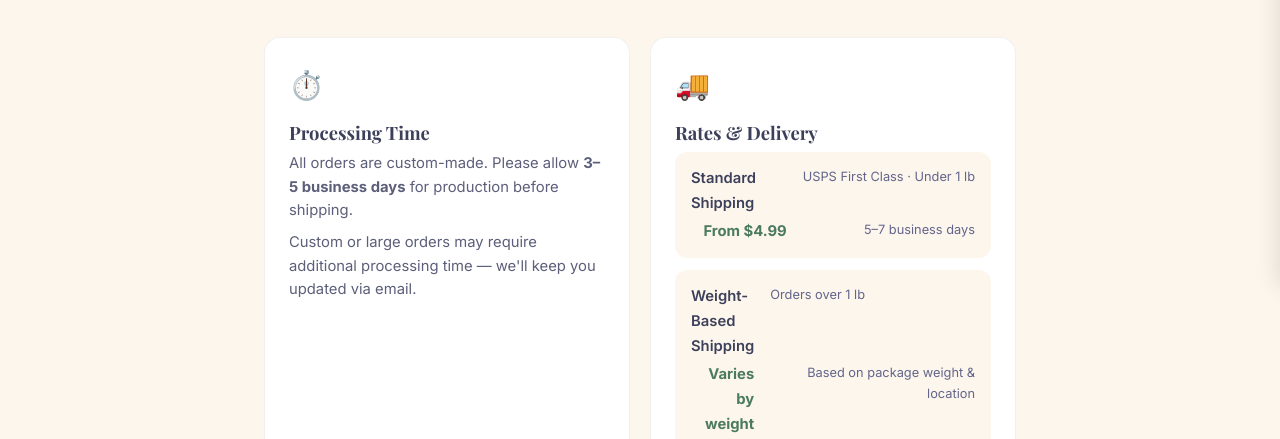
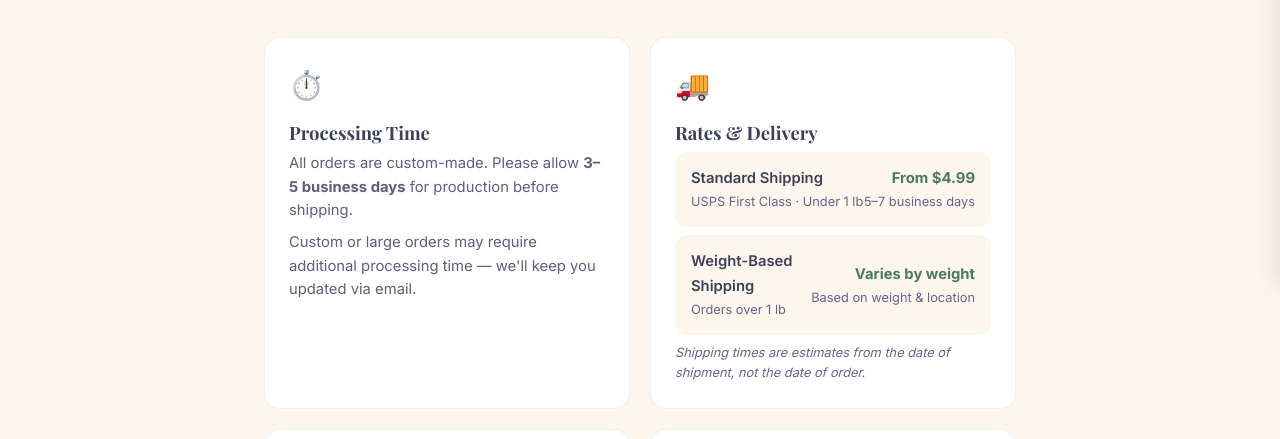
Before and after one commit to mackmagnets/mackmagnets.github.io, a website: page policies/shipping/index.html in a window 1280 px wide. Shown: the part 513-952 px from the top of the page. Drawn offline with nearby package versions, Linux system fonts and the light colour scheme; no server answers; a web font is replaced by a local one.

Commit message:
Fix shipping rate card layout: flexbox left/right

```diff
--- a/assets/css/style.css
+++ b/assets/css/style.css
@@ -2414,14 +2414,22 @@ p { margin-bottom: 1rem; }
 }
 
 .shipping-rate {
-  display: grid;
-  grid-template-columns: 1fr auto;
-  grid-template-rows: auto auto;
-  gap: 0.15rem 1rem;
+  display: flex;
+  justify-content: space-between;
+  align-items: center;
   background: var(--color-bg);
   border-radius: 0.75rem;
   padding: 0.875rem 1rem;
-  margin-bottom: 0.75rem;
+  margin-bottom: 0.5rem;
+}
+.shipping-rate__left,
+.shipping-rate__right {
+  display: flex;
+  flex-direction: column;
+}
+.shipping-rate__right {
+  text-align: right;
+  flex-shrink: 0;
 }
 .shipping-rate__label {
   font-weight: 600;
@@ -2432,7 +2440,6 @@ p { margin-bottom: 1rem; }
   font-weight: 700;
   color: var(--color-primary-dark);
   font-size: 0.925rem;
-  text-align: right;
 }
 .shipping-rate__detail {
   color: var(--color-text-muted);
@@ -2441,7 +2448,6 @@ p { margin-bottom: 1rem; }
 .shipping-rate__time {
   color: var(--color-text-muted);
   font-size: 0.8rem;
-  text-align: right;
 }
 
 .shipping-cta {
--- a/policies/shipping/index.html
+++ b/policies/shipping/index.html
@@ -96,16 +96,24 @@
             <div class="shipping-card__icon">🚚</div>
             <h2 class="shipping-card__title">Rates &amp; Delivery</h2>
             <div class="shipping-rate">
+              <div class="shipping-rate__left">
                 <span class="shipping-rate__label">Standard Shipping</span>
                 <span class="shipping-rate__detail">USPS First Class · Under 1 lb</span>
+              </div>
+              <div class="shipping-rate__right">
                 <span class="shipping-rate__price">From $4.99</span>
                 <span class="shipping-rate__time">5–7 business days</span>
               </div>
+            </div>
             <div class="shipping-rate">
+              <div class="shipping-rate__left">
                 <span class="shipping-rate__label">Weight-Based Shipping</span>
                 <span class="shipping-rate__detail">Orders over 1 lb</span>
+              </div>
+              <div class="shipping-rate__right">
                 <span class="shipping-rate__price">Varies by weight</span>
-              <span class="shipping-rate__time">Based on package weight &amp; location</span>
+                <span class="shipping-rate__time">Based on weight &amp; location</span>
+              </div>
             </div>
             <p class="shipping-card__note">Shipping times are estimates from the date of shipment, not the date of order.</p>
           </div>
```
Lines whose indentation alone changed are shown as unchanged.
